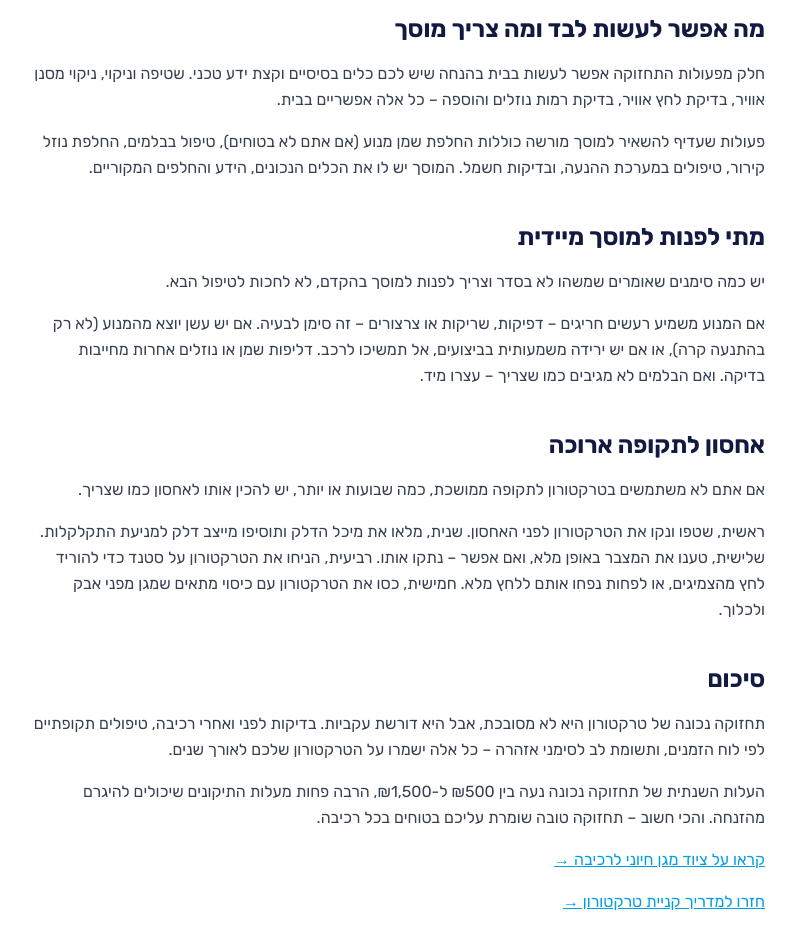
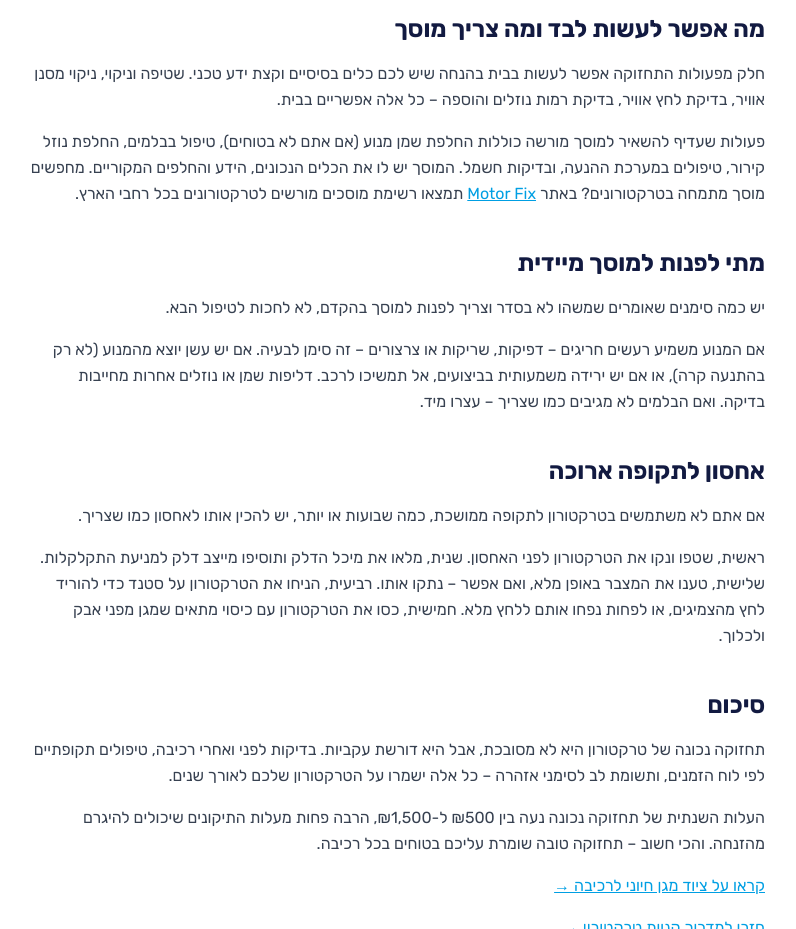
Before and after one commit to Almush-ops/access-motor-israel, an Astro site: page /blog/atv-maintenance in a window 1280 px wide. Shown: the part 3840-4769 px from the top of the page, without its empty margins (243-1039 px from the left). Built offline with nearby package versions, Linux system fonts and the light colour scheme; Astro itself is replaced by a stand-in of ours.

Commit message:
Add link to Motor Fix in maintenance article
Co-Authored-By: Claude Opus 4.6 <noreply@anthropic.com>

```diff
--- a/src/content/blog/atv-maintenance.md
+++ b/src/content/blog/atv-maintenance.md
@@ -106,7 +106,7 @@ faq:
 
 חלק מפעולות התחזוקה אפשר לעשות בבית בהנחה שיש לכם כלים בסיסיים וקצת ידע טכני. שטיפה וניקוי, ניקוי מסנן אוויר, בדיקת לחץ אוויר, בדיקת רמות נוזלים והוספה – כל אלה אפשריים בבית.
 
-פעולות שעדיף להשאיר למוסך מורשה כוללות החלפת שמן מנוע (אם אתם לא בטוחים), טיפול בבלמים, החלפת נוזל קירור, טיפולים במערכת ההנעה, ובדיקות חשמל. המוסך יש לו את הכלים הנכונים, הידע והחלפים המקוריים.
+פעולות שעדיף להשאיר למוסך מורשה כוללות החלפת שמן מנוע (אם אתם לא בטוחים), טיפול בבלמים, החלפת נוזל קירור, טיפולים במערכת ההנעה, ובדיקות חשמל. המוסך יש לו את הכלים הנכונים, הידע והחלפים המקוריים. מחפשים מוסך מתמחה בטרקטורונים? באתר [Motor Fix](https://motorfix.co.il/atv-repair/) תמצאו רשימת מוסכים מורשים לטרקטורונים בכל רחבי הארץ.
 
 ## מתי לפנות למוסך מיידית
 
```
